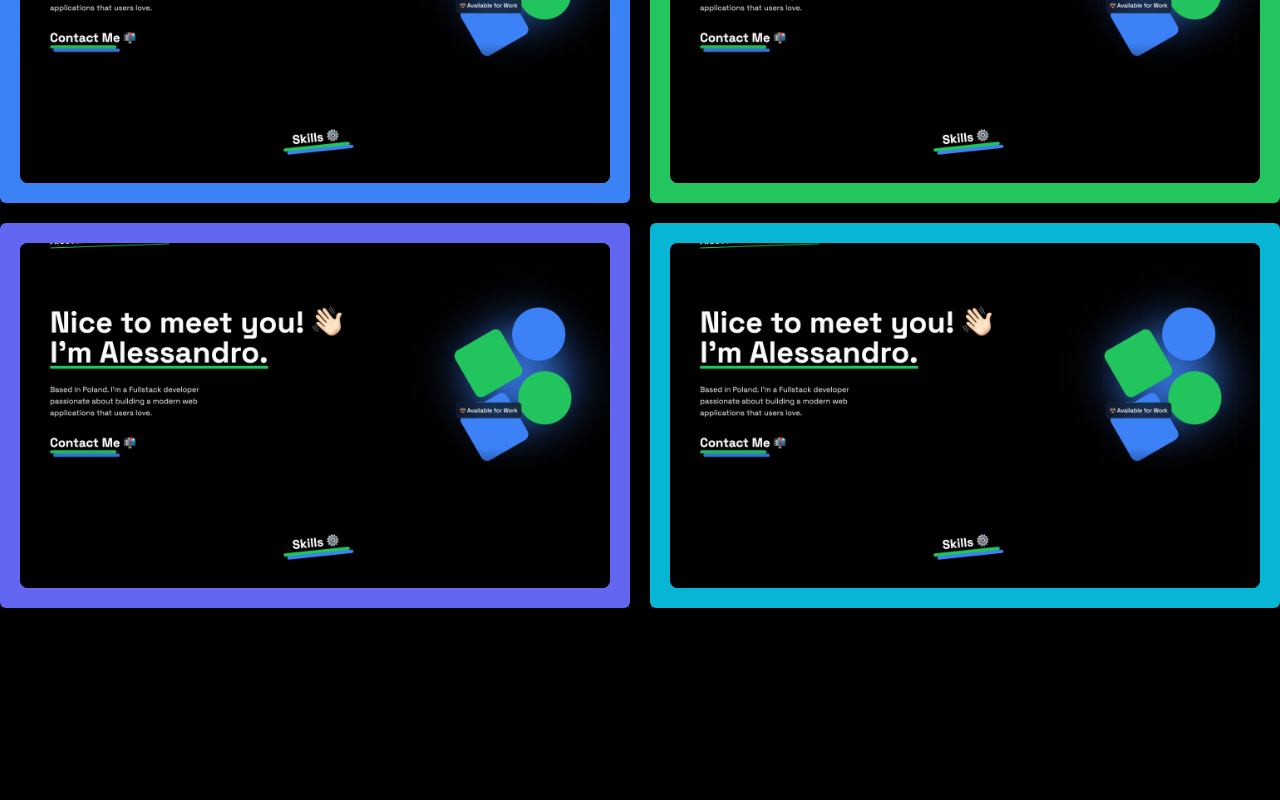
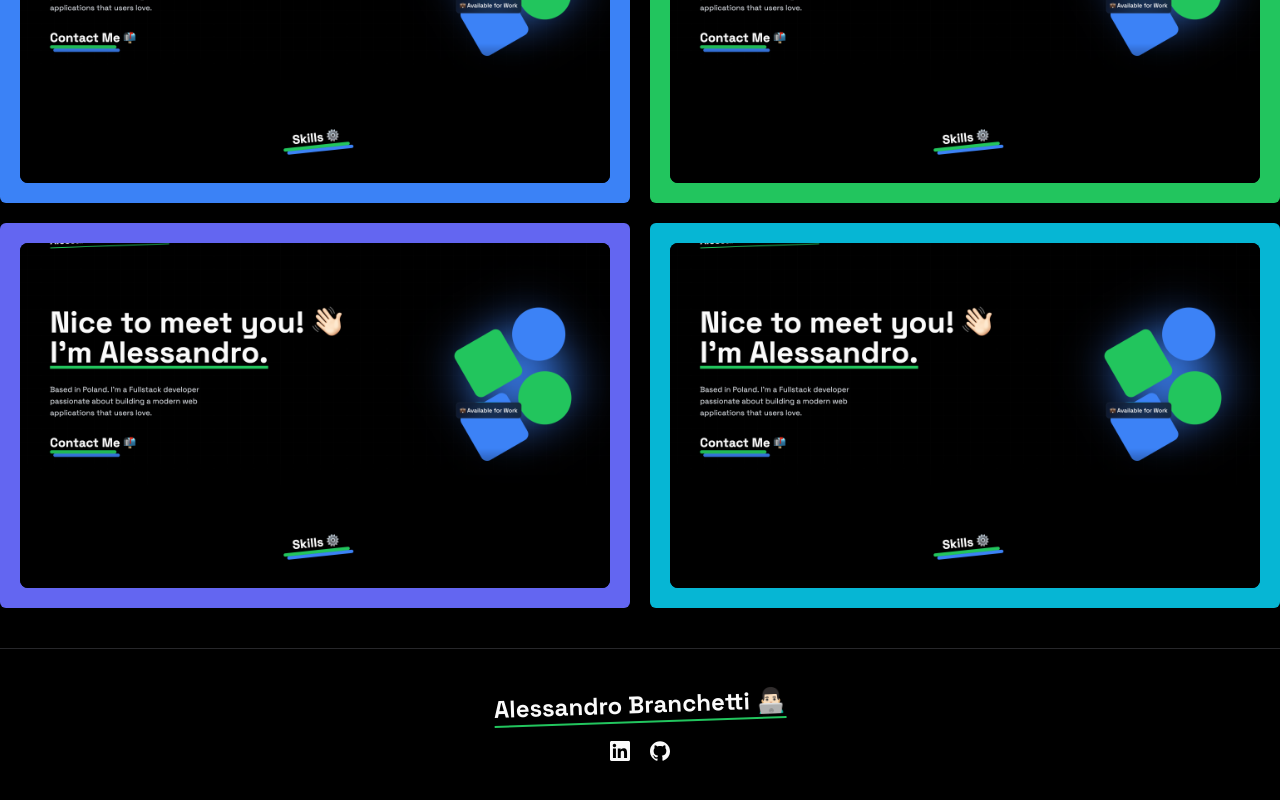
Before and after one commit to brnktt/portfolio, a Next.js app: page / in a window 1280 px wide. Shown: the part 1754-2554 px from the top of the page. Built offline with nearby package versions, Linux system fonts and the light colour scheme.

Commit message:
add Footer

```diff
--- /dev/null
+++ b/app/(home)/components/Footer.tsx
@@ -0,0 +1,12 @@
+import React from 'react';
+import Navbar from "@/app/(home)/components/Navbar";
+
+function Footer() {
+  return (
+    <div className="border-t mt-10">
+      <Navbar className="flex-col gap-5" />
+    </div>
+  );
+}
+
+export default Footer;
--- a/app/(home)/components/Navbar.tsx
+++ b/app/(home)/components/Navbar.tsx
@@ -3,6 +3,7 @@
 import { SiLinkedin } from "react-icons/si";
 import Link from "next/link";
 import {IconType} from "react-icons";
+import {cn} from "@/lib/utils";
 
 interface Social {
   link: string;
@@ -10,7 +11,7 @@
   Icon: IconType;
 }
 
-function Navbar() {
+function Navbar({ className }: { className?: string}) {
   const socials: Social[] = [
     {
       link: "https://www.linkedin.com/in/alessandrobranchetti/",
@@ -25,7 +26,7 @@
   ];
 
   return (
-    <nav className="py-10 flex justify-between items-center">
+    <nav className={cn("py-10 flex justify-between items-center", className)}>
       <h2 className="text-2xl font-bold underline underline-offset-8 decoration-green-500 -rotate-2">Alessandro Branchetti 👨🏻‍💻</h2>
       <div className="flex items-center gap-5">
         {socials.map((social: Social, index: number) => {
--- a/app/(home)/page.tsx
+++ b/app/(home)/page.tsx
@@ -2,10 +2,11 @@
 import HeroSection from "@/app/(home)/components/HeroSection";
 import Skills from "@/app/(home)/components/Skills";
 import Projects from "@/app/(home)/components/Projects";
+import Footer from "@/app/(home)/components/Footer";
 
 export default function Home() {
   return (
-    <div className="min-h-[400vh] bg-black overflow-hidden">
+    <div className="min-h-screen bg-black overflow-hidden">
       <div className="dark:bg-black bg-white dark:bg-grid-white/[0.02] bg-grid-black/[0.02] relative">
         <div className="max-w-7xl mx-auto px-5 xl:p-0">
           <Navbar/>
@@ -16,6 +17,7 @@
       <div className="max-w-7xl mx-auto px-5 xl:p-0 mt-20">
         <Skills />
         <Projects />
+        <Footer />
       </div>
     </div>
   );
```
